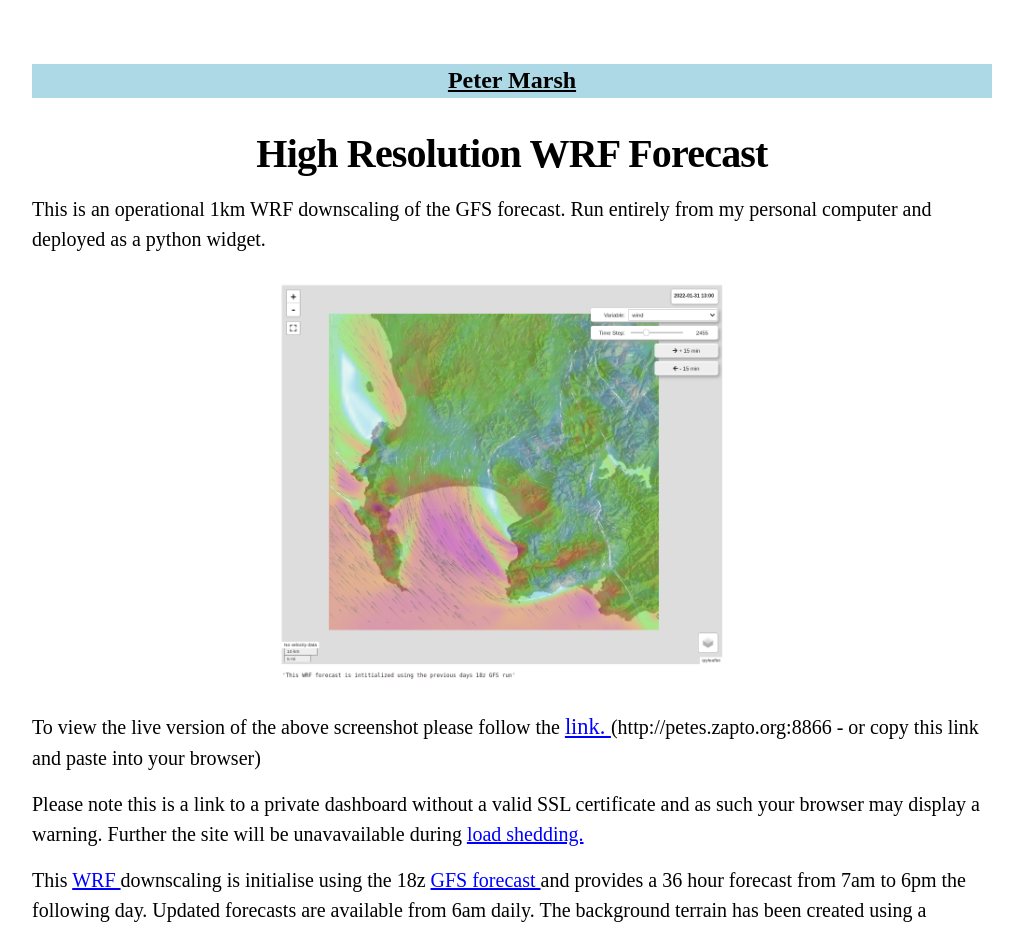
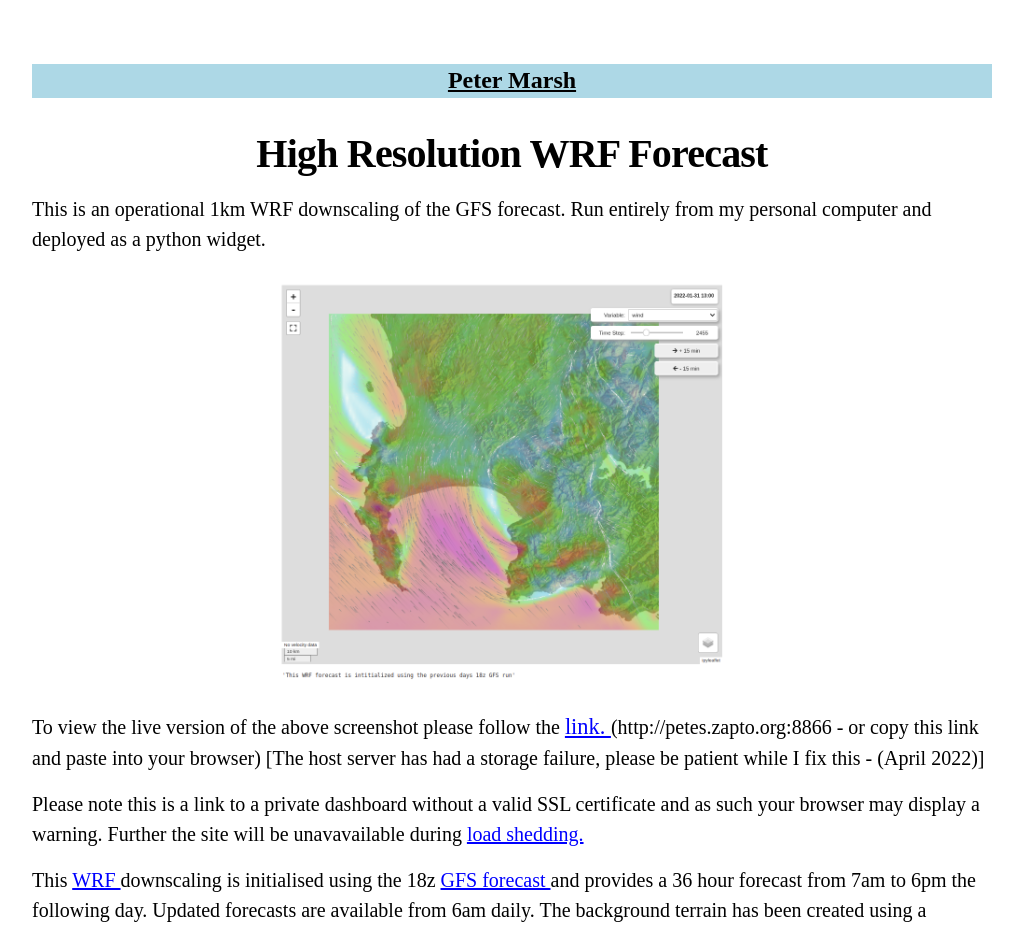
Before and after one commit to peterm790/nextjs_site, a Next.js app: page /wrf in a window 1280 px wide. Shown: the top 931 px of the page, without its empty margins (128-1151 px from the left). Built offline with nearby package versions, Linux system fonts and the light colour scheme.

Commit message:
WRF server down notice

```diff
--- a/pages/wrf.js
+++ b/pages/wrf.js
@@ -20,13 +20,13 @@ export default function wrf() {
             <Image src="/weather_crop.png" alt="Weather Simulation" layout='intrinsic' width = {900} height = {750}/>
         </div>
         <p className={styles.bulktext}>
-            To view the live version of the above screenshot please follow the <a className = {styles.linkBIG} href = 'http://petes.zapto.org:8866' > link. </a> (http://petes.zapto.org:8866 - or copy this link and paste into your browser)
+            To view the live version of the above screenshot please follow the <a className = {styles.linkBIG} href = 'http://petes.zapto.org:8866' > link. </a> (http://petes.zapto.org:8866 - or copy this link and paste into your browser) [The host server has had a storage failure, please be patient while I fix this - (April 2022)]
         </p>
         <p className={styles.bulktext}>
             Please note this is a link to a private dashboard without a valid SSL certificate and as such your browser may display a warning. Further the site will be unavavailable during <a className = {styles.linkSMALL} href = 'https://www.capetown.gov.za/Family%20and%20home/Residential-utility-services/Residential-electricity-services/Load-shedding-and-outages' > load shedding.</a>
         </p>
         <p className={styles.bulktext}>
-            This <a className = {styles.linkSMALL} href = 'https://www.mmm.ucar.edu/weather-research-and-forecasting-model' > WRF </a> downscaling is initialise using the 18z <a className = {styles.linkSMALL} href = 'https://www.emc.ncep.noaa.gov/emc/pages/numerical_forecast_systems/gfs.php' > GFS forecast </a> and provides a 36 hour forecast from 7am to 6pm the following day. Updated forecasts are available from 6am daily. The background terrain has been created using a <a className = {styles.linkSMALL} href = 'https://www.rayshader.com/' > rayshading </a> technique driven by the <a className = {styles.linkSMALL} href = 'https://www.usgs.gov/centers/eros/science/usgs-eros-archive-digital-elevation-shuttle-radar-topography-mission-srtm?qt-science_center_objects=0#qt-science_center_objects' > USGS STRM </a> 30m global elevation data.
+            This <a className = {styles.linkSMALL} href = 'https://www.mmm.ucar.edu/weather-research-and-forecasting-model' > WRF </a> downscaling is initialised using the 18z <a className = {styles.linkSMALL} href = 'https://www.emc.ncep.noaa.gov/emc/pages/numerical_forecast_systems/gfs.php' > GFS forecast </a> and provides a 36 hour forecast from 7am to 6pm the following day. Updated forecasts are available from 6am daily. The background terrain has been created using a <a className = {styles.linkSMALL} href = 'https://www.rayshader.com/' > rayshading </a> technique driven by the <a className = {styles.linkSMALL} href = 'https://www.usgs.gov/centers/eros/science/usgs-eros-archive-digital-elevation-shuttle-radar-topography-mission-srtm?qt-science_center_objects=0#qt-science_center_objects' > USGS STRM </a> 30m global elevation data.
         </p>
 
         </Layout>
```
